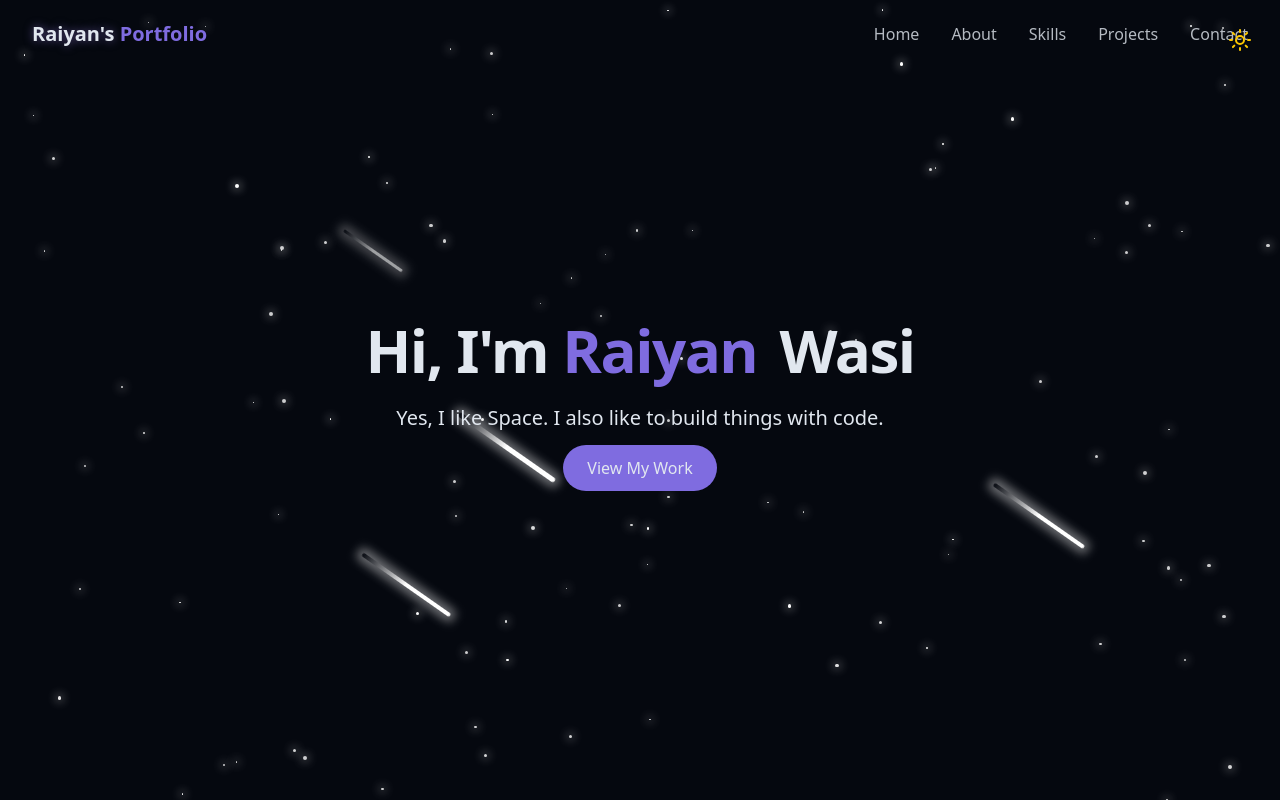
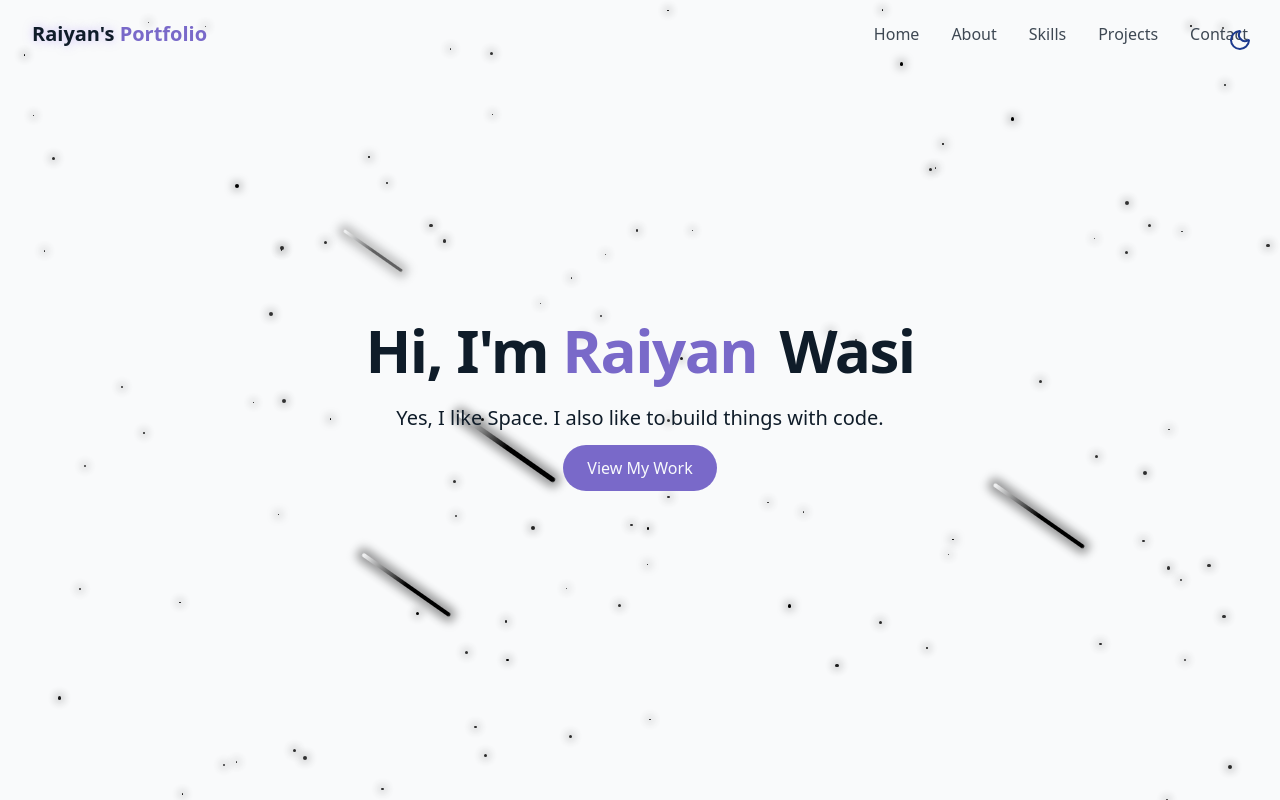
Before and after one commit to RaiyanWasiSiddiky/Portfolio, a React (Vite) app in the folder project/: page / in a window 1280 px wide. Both pictures are taken after a click on the button 1240 px from the left and 40 px from the top of the page. Shown: the top 800 px of the page. Built offline with nearby package versions, Linux system fonts and the light colour scheme.

Commit message:
Final Changes

```diff
--- a/project/src/components/AboutSection.tsx
+++ b/project/src/components/AboutSection.tsx
@@ -27,9 +27,10 @@ export const AboutSection = () => {
                             </a>
 
                             <a
-                                href="#"
+                                href="/Raiyan_Wasi_Siddiky_CV.pdf"
                                 className="px-6 py-3 rounded-full border border-primary text-primary hover:bg-primary/10
                                 transition-transform duration-300 hover:scale-105 active:scale-95"
+                                download
                                 target="_blank"
                                 rel="noopener noreferrer"
                             >
--- a/project/src/components/ThemeToggle.tsx
+++ b/project/src/components/ThemeToggle.tsx
@@ -3,28 +3,28 @@ import { Sun, Moon } from 'lucide-react';
 import { cn } from '../lib/utils';
 
 export const ThemeToggle = () => {
-    const [isDarkMode, setIsDarkMode] = useState(true);
+    const [isLightMode, setIsLightMode] = useState(true);
 
     useEffect(() => {
         const storedTheme = localStorage.getItem('theme');
-        if (storedTheme === 'dark') {
-            document.documentElement.classList.add('dark');
-            setIsDarkMode(true);
+        if (storedTheme === 'light') {
+            document.documentElement.classList.add('light');
+            setIsLightMode(true);
         } else {
-            document.documentElement.classList.remove('dark');
-            setIsDarkMode(false);
+            document.documentElement.classList.remove('light');
+            setIsLightMode(false);
         }
     }, []);
 
     const toggleTheme = () => {
-        if (isDarkMode) {
-            document.documentElement.classList.remove('dark');
+        if (isLightMode) {
+            document.documentElement.classList.remove('light');
+            localStorage.setItem('theme', 'dark');
+            setIsLightMode(false);
+        } else {
+            document.documentElement.classList.add('light');
             localStorage.setItem('theme', 'light');
-            setIsDarkMode(false);
-        } else {
-            document.documentElement.classList.add('dark');
-            localStorage.setItem('theme', 'dark');
-            setIsDarkMode(true);
+            setIsLightMode(true);
 
         }
     };
@@ -38,10 +38,10 @@ export const ThemeToggle = () => {
             'focus:outline-hidden'
         )}
         >
-            {isDarkMode ? (
+            {isLightMode ? (
+                <Moon className="w-6 h-6 text-blue-900" />
+            ) : (
                 <Sun className="w-6 h-6 text-yellow-400" />
-            ) : (
-                <Moon className="w-6 h-6 text-blue-900" />
             )}
         </button>
     )
--- a/project/src/index.css
+++ b/project/src/index.css
@@ -77,6 +77,18 @@
 
 @layer base {
   :root {
+   --background: hsl(222, 47%, 4%);
+    --foreground: hsl(213, 31%, 91%);
+
+    --card: hsl(222, 47%, 8%);
+
+    --primary: hsl(250, 65%, 65%);
+    --primary-foreground: hsl(213, 31%, 91%);
+
+    --border: hsl(217, 33%, 20%);
+  }
+
+  .light {
     --background: hsl(210, 20%, 98%);
     --foreground: hsl(210, 47%, 11%);
 
@@ -86,18 +98,6 @@
     --primary-foreground: hsl(210, 40%, 98%);
 
     --border: hsl(214, 32%, 91%);
-  }
-
-  .dark {
-    --background: hsl(222, 47%, 4%);
-    --foreground: hsl(213, 31%, 91%);
-
-    --card: hsl(222, 47%, 8%);
-
-    --primary: hsl(250, 65%, 65%);
-    --primary-foreground: hsl(213, 31%, 91%);
-
-    --border: hsl(217, 33%, 20%);
   }
 
   * {
@@ -158,23 +158,23 @@
 }
 
 @utility star {
-  @apply absolute rounded-full bg-black;
+  @apply absolute rounded-full bg-white;
+  box-shadow: 0 0 10px 2px rgba(255, 255, 255, 0.4);
+}
+
+.light .star {
+  @apply bg-black;
   box-shadow: 0 0 10px 2px rgba(0, 0, 0, 0.4);
 }
 
-.dark .star {
-  @apply bg-white;
-  box-shadow: 0 0 10px 2px rgba(255, 255, 255, 0.4);
+@utility meteor {
+  @apply absolute rounded-full bg-gradient-to-r from-white via-white to-transparent;
+  box-shadow: 0 0 10px 5px rgba(255, 255, 255, 0.4);
 }
 
-@utility meteor {
-  @apply absolute rounded-full bg-gradient-to-r from-black via-black to-transparent;
+.light .meteor {
+  @apply bg-gradient-to-r from-black via-black to-transparent;
   box-shadow: 0 0 10px 5px rgba(0, 0, 0, 0.4);
-}
-
-.dark .meteor {
-  @apply bg-gradient-to-r from-white via-white to-transparent;
-  box-shadow: 0 0 10px 5px rgba(255, 255, 255, 0.4);
 }
 
 
```
Also changed, not shown: 1 other file (tests, documents, lock files or other folders).
